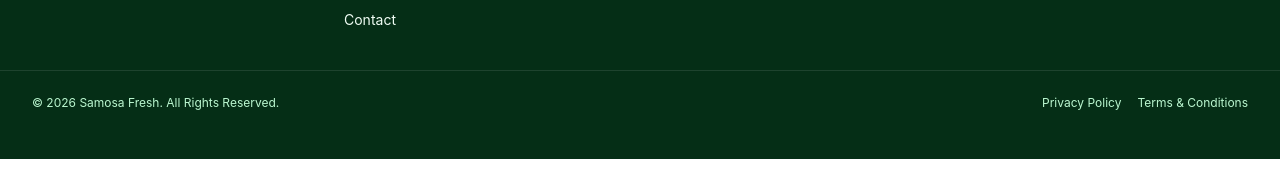
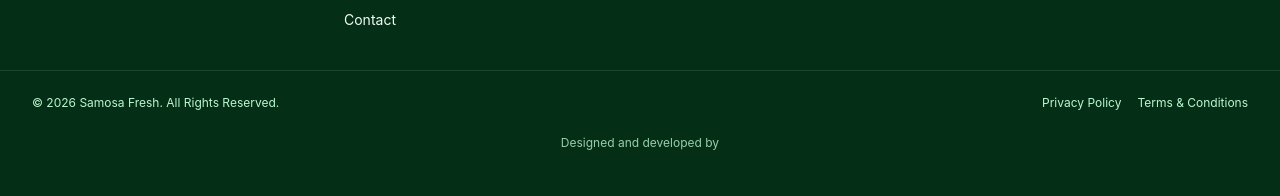
Before and after one commit to ragul835/samosa-sheet, a Next.js app: page / in a window 1280 px wide. Shown: the part 9031-9227 px from the top of the page. Before the commit the page ends 9190 px from the top, so only its background shows below. Built offline with nearby package versions, Linux system fonts and the light colour scheme; no server answers.

Commit message:
Center 'Designed and developed by' text in footer

```diff
--- a/components/Footer.tsx
+++ b/components/Footer.tsx
@@ -12,7 +12,13 @@ export default function Footer() {
         <div className="min-w-0"><h3 className="font-bold text-white">Contact</h3><div className="mt-3 flex min-w-0 flex-col items-start gap-2 text-sm text-green-100"><a href={`tel:${site.phone}`}>{site.phoneDisplay}</a><OrderWhatsAppButton className="text-left hover:text-white">Order on WhatsApp</OrderWhatsAppButton><a href={`mailto:${site.email}`} className="max-w-full break-all">{site.email}</a><span className="break-words">{site.address}</span></div></div>
         <div><h3 className="font-bold text-white">Ordering Help</h3><p className="mt-3 text-sm leading-6 text-green-100">Compare sheet sizes, ask about bulk supply or check delivery availability with our team.</p><Link href="/faq/" className="mt-3 inline-block text-sm underline underline-offset-4 hover:text-brand-500">Samosa sheet ordering FAQs</Link>{socialLinks.length > 0 && <div className="mt-4 flex gap-3">{[{ label: "Instagram", href: site.instagram, Icon: Instagram }, { label: "Facebook", href: site.facebook, Icon: Facebook }, { label: "YouTube", href: site.youtube, Icon: Youtube }].filter(({ href }) => socialLinks.includes(href)).map(({ label, href, Icon }) => <a key={label} aria-label={label} href={href} target="_blank" rel="noopener noreferrer" className="grid h-11 w-11 place-items-center rounded-full bg-white/10 hover:bg-brand-500 hover:text-gray-950"><Icon size={20}/></a>)}</div>}</div>
       </div>
-      <div className="container-shell mt-10 flex flex-col gap-3 border-t border-white/10 pt-6 text-xs text-green-200 sm:flex-row sm:justify-between"><div>© {new Date().getFullYear()} {site.name}. All Rights Reserved.</div><div className="flex flex-wrap gap-x-4 gap-y-2"><a href="/privacy-policy/">Privacy Policy</a><a href="/terms/">Terms & Conditions</a></div></div>
+      <div className="container-shell mt-10 border-t border-white/10 pt-6 text-xs text-green-200">
+        <div className="flex flex-col gap-3 sm:flex-row sm:justify-between">
+          <div>© {new Date().getFullYear()} {site.name}. All Rights Reserved.</div>
+          <div className="flex flex-wrap gap-x-4 gap-y-2"><a href="/privacy-policy/">Privacy Policy</a><a href="/terms/">Terms & Conditions</a></div>
+        </div>
+        <div className="mt-6 text-center text-green-200/80">Designed and developed by </div>
+      </div>
     </footer>
   );
 }
```
